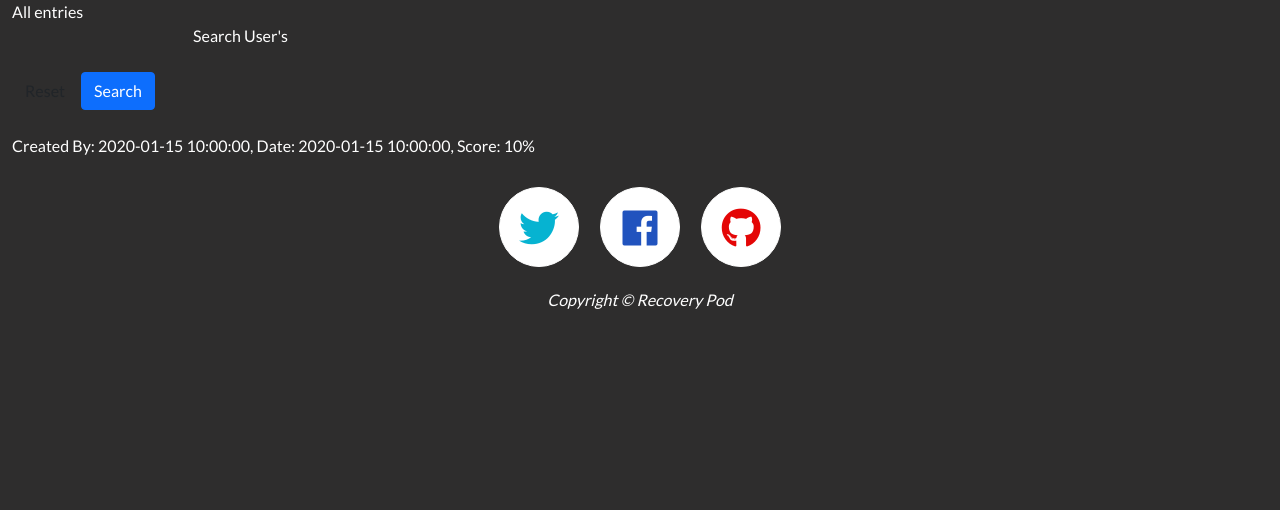
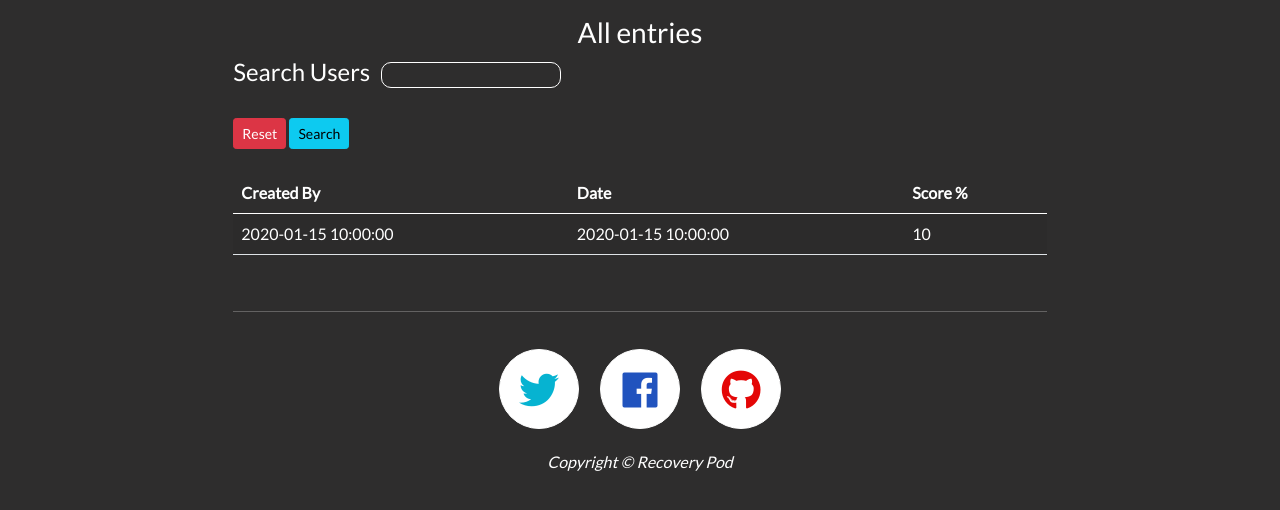
Before and after one commit to aryan008/recovery-test, a Flask app: page /all_entries in a window 1280 px wide. Shown: the part 48-558 px from the top of the page. Run offline with Flask 2, Linux system fonts and the light colour scheme; the visitor is signed in with stand-in values (Sample User, id 1); a database or web service that is not in the repository returns one stand-in record (values such as "Sample title"); some libraries are stand-ins or nearby versions.

Commit message:
table added all entries

```diff
--- a/static/css/style.css
+++ b/static/css/style.css
@@ -242,3 +242,10 @@ footer {
 .feeling-font-awesome {
     color: rgb(161, 255, 93);
 }
+
+
+/*---all_entries.html---*/
+.search-bar {
+    border: 1px solid rgb(255, 255, 255);
+    border-radius: 10px;
+}
--- a/templates/all_entries.html
+++ b/templates/all_entries.html
@@ -1,26 +1,44 @@
 {% extends "base.html" %}
 {% block content %}
-
-    All entries
+        <div class = "container-fluid">
+            <div class="row">
+                <div class="col-8 offset-2 mt-3 mb-3">
+                    <h3 class = text-center>All entries</h3>
                     <form action="{{ url_for('search_entries') }}" method="post">
                         <div>
-            <input type="text" name="query_entry" id="query_entry" class="validate" required>
-            <label for="query_entry">Search User's</label>
+                            <label for="query_entry"><h4 class = "me-2">Search Users</h4></label>
+                            <input type="text" name="query_entry" id="query_entry" class="validate search-bar" required>
                         </div>
                         <br>
                         <div>
-            <a href="{{ url_for('all_entries') }}" class="red btn text-shadow">Reset</a>
-            <button type="submit" class="btn btn-primary">Search</button>
+                            <a href="{{ url_for('all_entries') }}" type="button" class="btn btn-danger btn-sm">Reset</a>
+                            <button type="submit" type="button" class="btn btn-info btn-sm">Search</button>
                         </div>
                     </form>
                     <br>
+                    <table class="table table-striped table-hover">
+                        <thead>
+                            <tr>
+                                <th>Created By</th>
+                                <th>Date</th>
+                                <th>Score %</th>
+                            </tr>
+                        </thead>
+                        <tbody>
                             {% for entry in full_entries_list %}
-    Created By: {{ entry.created_by }}, Date: {{ entry.user_chosen_date }}, Score: {{ entry.score }}%
+                            <tr>
+                                <td>{{ entry.created_by }}</td>
+                                <td>{{ entry.user_chosen_date }}</td>
+                                <td>{{ entry.score }} </td>
+                            </tr>
+                            {% endfor %}
+                        </tbody>
+                    </table>
                     <br>
-    <br>
-    {% endfor %}
-
-
+                    <hr class="featurette-divider">
+                </div>
+            </div>
+        </div>
 
 
 {% endblock %}
```
Lines whose indentation alone changed are shown as unchanged.
